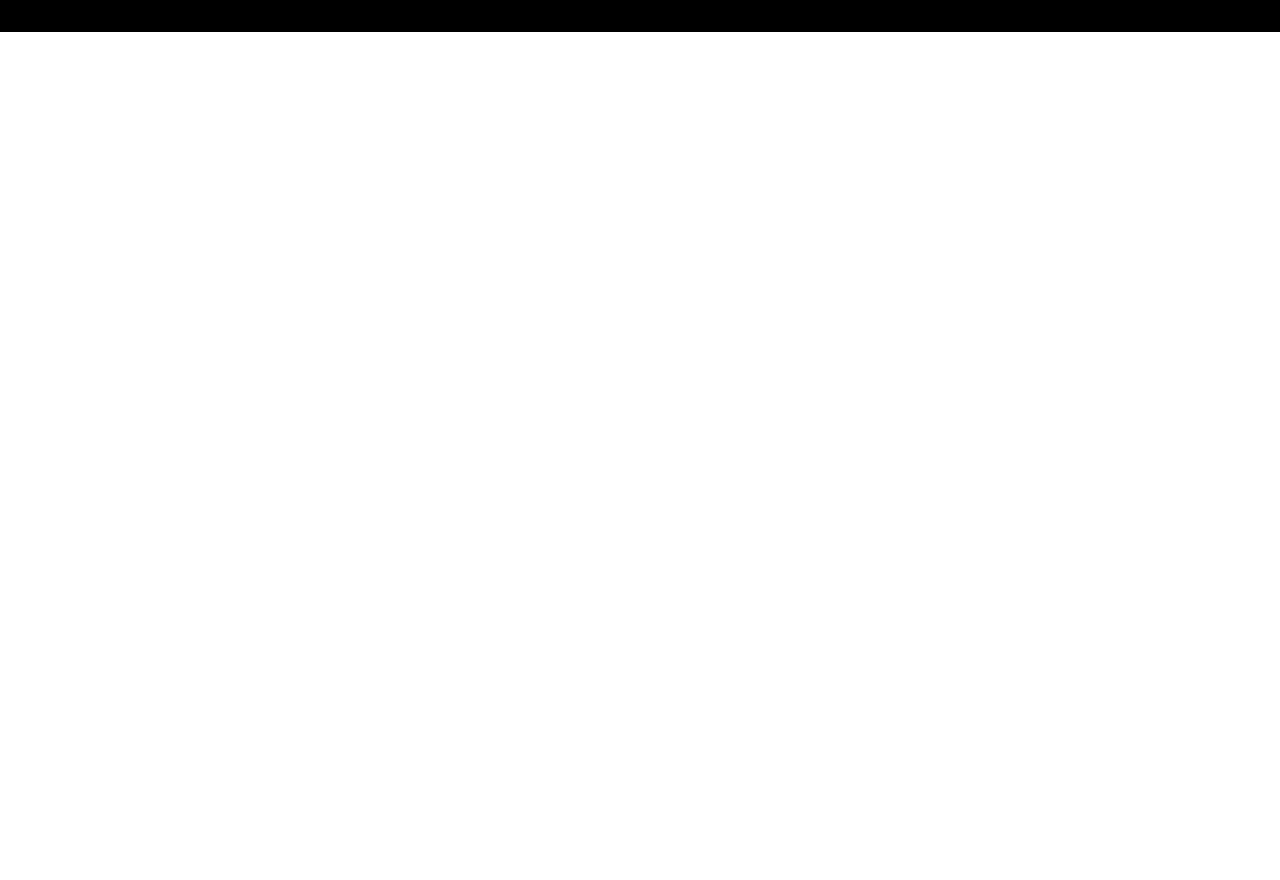
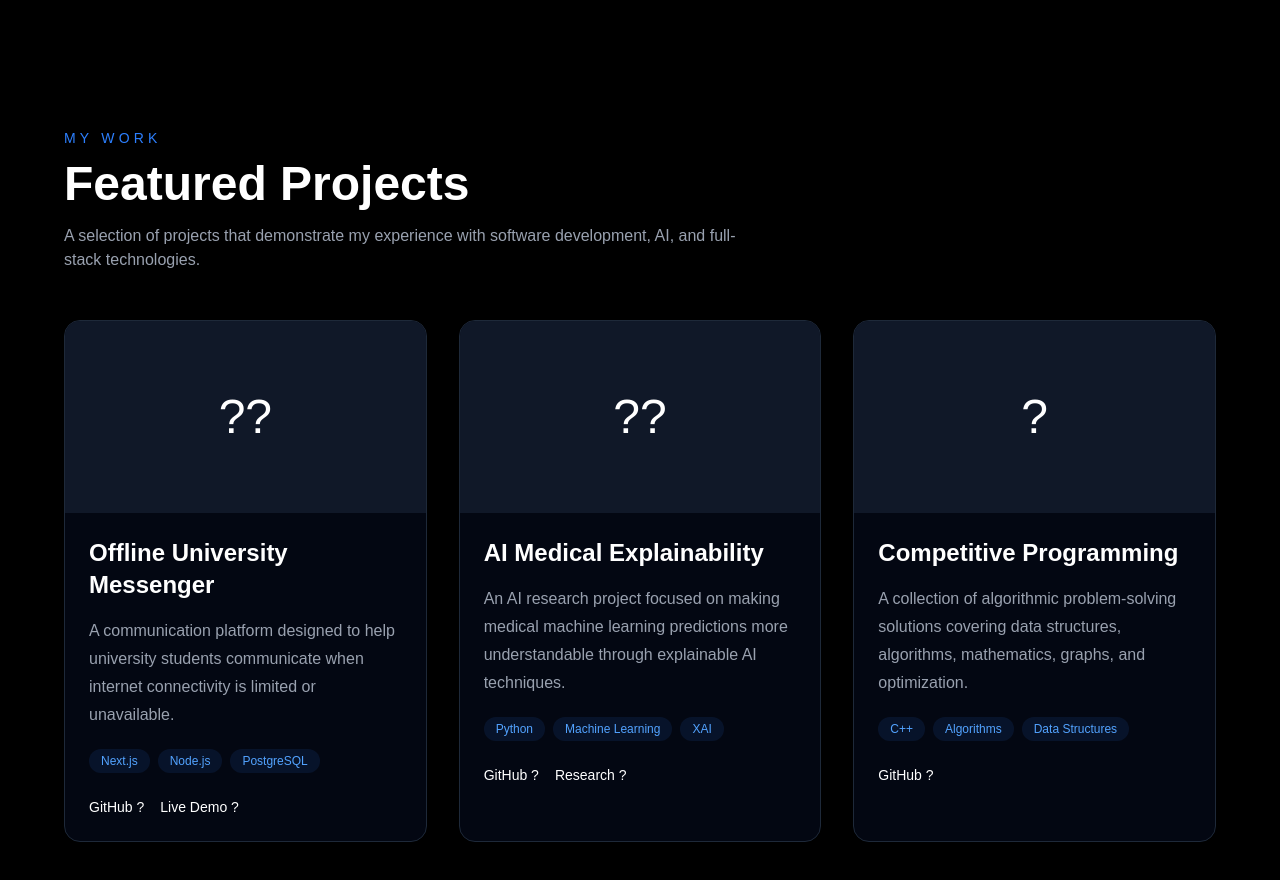
Before and after one commit to sakibRayhan21/sakib-portfolio, a Next.js app: page / in a window 1280 px wide. Shown: the part 1900-2780 px from the top of the page. Before the commit the page ends 1932 px from the top, so only its background shows below. Built offline with nearby package versions, Linux system fonts and the light colour scheme.

Commit message:
Add Project Section

```diff
--- a/app/page.tsx
+++ b/app/page.tsx
@@ -92,7 +92,6 @@ export default function Home() {
       {/* Skills Section */}
       <section id="skills" className="px-6 py-24">
         <div className="mx-auto max-w-6xl">
-
           <div className="mb-12">
             <p className="text-sm font-medium uppercase tracking-[0.3em] text-blue-500">
               My Skills
@@ -105,7 +104,6 @@ export default function Home() {
 
           <div className="grid gap-6 sm:grid-cols-2 lg:grid-cols-4">
 
-            {/* Programming */}
             <div className="rounded-2xl border border-gray-800 bg-gray-950 p-6 transition hover:-translate-y-1 hover:border-blue-500">
               <h3 className="text-xl font-semibold">
                 Programming
@@ -119,7 +117,6 @@ export default function Home() {
               </div>
             </div>
 
-            {/* Frontend */}
             <div className="rounded-2xl border border-gray-800 bg-gray-950 p-6 transition hover:-translate-y-1 hover:border-blue-500">
               <h3 className="text-xl font-semibold">
                 Frontend
@@ -133,7 +130,6 @@ export default function Home() {
               </div>
             </div>
 
-            {/* Backend */}
             <div className="rounded-2xl border border-gray-800 bg-gray-950 p-6 transition hover:-translate-y-1 hover:border-blue-500">
               <h3 className="text-xl font-semibold">
                 Backend
@@ -147,7 +143,6 @@ export default function Home() {
               </div>
             </div>
 
-            {/* Database & Tools */}
             <div className="rounded-2xl border border-gray-800 bg-gray-950 p-6 transition hover:-translate-y-1 hover:border-blue-500">
               <h3 className="text-xl font-semibold">
                 Database & Tools
@@ -164,6 +159,174 @@ export default function Home() {
           </div>
         </div>
       </section>
+
+      {/* Projects Section */}
+      <section id="projects" className="px-6 py-24">
+        <div className="mx-auto max-w-6xl">
+
+          <div className="mb-12">
+            <p className="text-sm font-medium uppercase tracking-[0.3em] text-blue-500">
+              My Work
+            </p>
+
+            <h2 className="mt-3 text-4xl font-bold sm:text-5xl">
+              Featured Projects
+            </h2>
+
+            <p className="mt-4 max-w-2xl text-gray-400">
+              A selection of projects that demonstrate my experience
+              with software development, AI, and full-stack technologies.
+            </p>
+          </div>
+
+          <div className="grid gap-8 md:grid-cols-2 lg:grid-cols-3">
+
+            {/* Project 1 */}
+            <article className="group overflow-hidden rounded-2xl border border-gray-800 bg-gray-950 transition duration-300 hover:-translate-y-2 hover:border-blue-500">
+
+              <div className="flex h-48 items-center justify-center bg-gray-900">
+                <span className="text-5xl">??</span>
+              </div>
+
+              <div className="p-6">
+                <h3 className="text-2xl font-semibold">
+                  Offline University Messenger
+                </h3>
+
+                <p className="mt-4 leading-7 text-gray-400">
+                  A communication platform designed to help university
+                  students communicate when internet connectivity is
+                  limited or unavailable.
+                </p>
+
+                <div className="mt-5 flex flex-wrap gap-2">
+                  <span className="rounded-full bg-blue-500/10 px-3 py-1 text-xs text-blue-400">
+                    Next.js
+                  </span>
+
+                  <span className="rounded-full bg-blue-500/10 px-3 py-1 text-xs text-blue-400">
+                    Node.js
+                  </span>
+
+                  <span className="rounded-full bg-blue-500/10 px-3 py-1 text-xs text-blue-400">
+                    PostgreSQL
+                  </span>
+                </div>
+
+                <div className="mt-6 flex gap-4">
+                  <a
+                    href="#"
+                    className="text-sm font-medium text-white hover:text-blue-400"
+                  >
+                    GitHub ?
+                  </a>
+
+                  <a
+                    href="#"
+                    className="text-sm font-medium text-white hover:text-blue-400"
+                  >
+                    Live Demo ?
+                  </a>
+                </div>
+              </div>
+            </article>
+
+            {/* Project 2 */}
+            <article className="group overflow-hidden rounded-2xl border border-gray-800 bg-gray-950 transition duration-300 hover:-translate-y-2 hover:border-blue-500">
+
+              <div className="flex h-48 items-center justify-center bg-gray-900">
+                <span className="text-5xl">??</span>
+              </div>
+
+              <div className="p-6">
+                <h3 className="text-2xl font-semibold">
+                  AI Medical Explainability
+                </h3>
+
+                <p className="mt-4 leading-7 text-gray-400">
+                  An AI research project focused on making medical
+                  machine learning predictions more understandable
+                  through explainable AI techniques.
+                </p>
+
+                <div className="mt-5 flex flex-wrap gap-2">
+                  <span className="rounded-full bg-blue-500/10 px-3 py-1 text-xs text-blue-400">
+                    Python
+                  </span>
+
+                  <span className="rounded-full bg-blue-500/10 px-3 py-1 text-xs text-blue-400">
+                    Machine Learning
+                  </span>
+
+                  <span className="rounded-full bg-blue-500/10 px-3 py-1 text-xs text-blue-400">
+                    XAI
+                  </span>
+                </div>
+
+                <div className="mt-6 flex gap-4">
+                  <a
+                    href="#"
+                    className="text-sm font-medium text-white hover:text-blue-400"
+                  >
+                    GitHub ?
+                  </a>
+
+                  <a
+                    href="#"
+                    className="text-sm font-medium text-white hover:text-blue-400"
+                  >
+                    Research ?
+                  </a>
+                </div>
+              </div>
+            </article>
+
+            {/* Project 3 */}
+            <article className="group overflow-hidden rounded-2xl border border-gray-800 bg-gray-950 transition duration-300 hover:-translate-y-2 hover:border-blue-500">
+
+              <div className="flex h-48 items-center justify-center bg-gray-900">
+                <span className="text-5xl">?</span>
+              </div>
+
+              <div className="p-6">
+                <h3 className="text-2xl font-semibold">
+                  Competitive Programming
+                </h3>
+
+                <p className="mt-4 leading-7 text-gray-400">
+                  A collection of algorithmic problem-solving solutions
+                  covering data structures, algorithms, mathematics,
+                  graphs, and optimization.
+                </p>
+
+                <div className="mt-5 flex flex-wrap gap-2">
+                  <span className="rounded-full bg-blue-500/10 px-3 py-1 text-xs text-blue-400">
+                    C++
+                  </span>
+
+                  <span className="rounded-full bg-blue-500/10 px-3 py-1 text-xs text-blue-400">
+                    Algorithms
+                  </span>
+
+                  <span className="rounded-full bg-blue-500/10 px-3 py-1 text-xs text-blue-400">
+                    Data Structures
+                  </span>
+                </div>
+
+                <div className="mt-6 flex gap-4">
+                  <a
+                    href="#"
+                    className="text-sm font-medium text-white hover:text-blue-400"
+                  >
+                    GitHub ?
+                  </a>
+                </div>
+              </div>
+            </article>
+
+          </div>
+        </div>
+      </section>
     </main>
   );
 }
```
